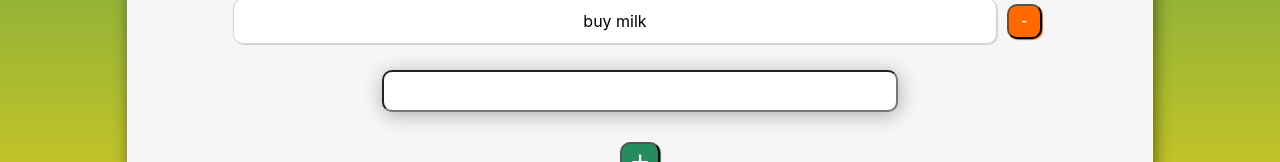
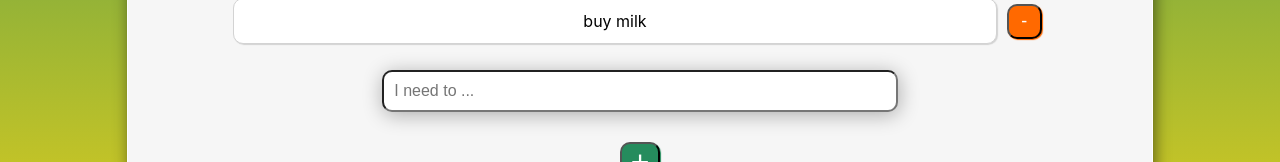
Before and after one commit to damaris-adesso/react-todo, a React (Create React App) app: page / in a window 1280 px wide. Shown: the part 413-575 px from the top of the page. Built offline with nearby package versions, Linux system fonts and the light colour scheme.

Commit message:
add key press

```diff
--- a/src/ToDo.tsx
+++ b/src/ToDo.tsx
@@ -1,4 +1,4 @@
-import React, { useState } from "react";
+import React, { KeyboardEvent, useState } from "react";
 import "./ToDo.css";
 import logo from "./logo.svg";
 import ToDoItem from "./components/ToDoItem";
@@ -33,6 +33,12 @@ function ToDo() {
     setList(newList);
   }
 
+  const handleKeyPress = (e: KeyboardEvent<HTMLInputElement>) => {
+    if (e.key === "Enter") {
+      addItemToList();
+    }
+  };
+
   return (
     <div className="ToDo">
       <div className="ToDo-Container">
@@ -50,7 +56,13 @@ function ToDo() {
           );
         })}
         <div>
-          <input type="text" value={todo} onChange={handleChange} />
+          <input
+            type="text"
+            value={todo}
+            onChange={handleChange}
+            onKeyPress={handleKeyPress}
+            placeholder="I need to ..."
+          />
           <button className="ToDo-Add" onClick={addItemToList}>
             +
           </button>
```
